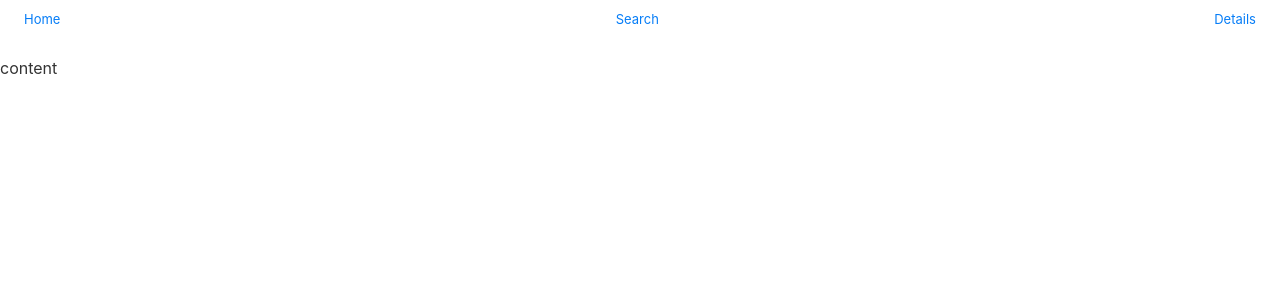
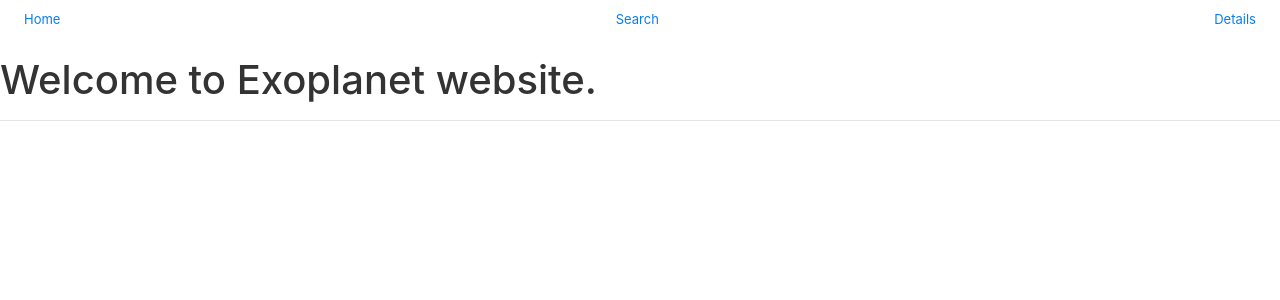
Before and after one commit to ryanrightmer/exonext, a Next.js app: page / in a window 1280 px wide. Shown: the top 300 px of the page. Built offline with nearby package versions, Linux system fonts and the light colour scheme.

Commit message:
add react markdown

```diff
--- a/package.json
+++ b/package.json
@@ -16,6 +16,7 @@
     "node-sass": "^4.13.0",
     "react": "16.11.0",
     "react-dom": "16.11.0",
+    "react-markdown": "^4.2.2",
     "react-redux": "^7.1.3",
     "reactstrap": "^8.1.1",
     "redux": "^4.0.4",
--- a/pages/index.tsx
+++ b/pages/index.tsx
@@ -2,6 +2,9 @@ import React from 'react'
 import Head from 'next/head'
 import Layout from '../components/layout'
 import '../styles/styles.scss'
+import Markdown from 'react-markdown'
+
+const input = "# Welcome to Exoplanet website.\n\n<hr>";
 
 const Home = () => (
   <Layout>
@@ -11,7 +14,7 @@ const Home = () => (
     </Head>
 
       <div className='hero'>
-        content
+      <Markdown source={input} escapeHtml={false}/>
       </div>
 
       <style jsx>{`
```
Also changed, not shown: 1 other file (tests, documents, lock files or other folders).
